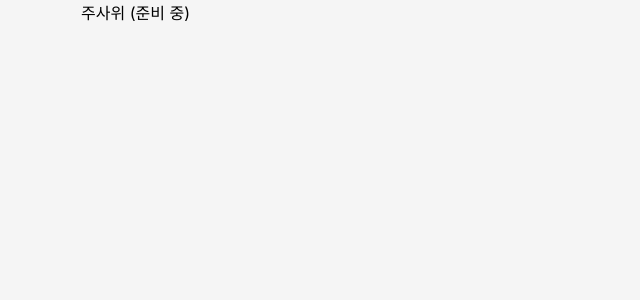
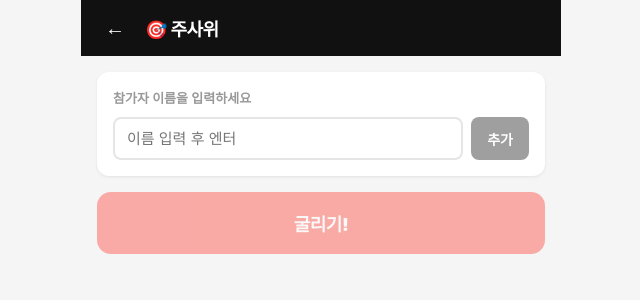
Before and after one commit to Mory-Gabia/coooofi, a React (Vite) app: page /dice in a window 1280 px wide. Shown: the top 300 px of the page, without its empty margins (319-959 px from the left). Built offline with nearby package versions, Linux system fonts and the light colour scheme.

Commit message:
feat: 주사위 게임 구현

```diff
--- /dev/null
+++ b/src/pages/Dice.module.css
@@ -0,0 +1,55 @@
+.page {
+  display: flex;
+  flex-direction: column;
+  min-height: 100vh;
+}
+
+.content {
+  padding: 16px;
+  display: flex;
+  flex-direction: column;
+  gap: 16px;
+}
+
+.diceGrid {
+  display: grid;
+  grid-template-columns: repeat(auto-fill, minmax(100px, 1fr));
+  gap: 12px;
+  padding: 20px 16px;
+}
+
+.diceCard {
+  background: var(--color-card);
+  border-radius: var(--border-radius-card);
+  padding: 16px 12px;
+  display: flex;
+  flex-direction: column;
+  align-items: center;
+  gap: 6px;
+  box-shadow: 0 1px 3px var(--color-shadow);
+  border: 2px solid transparent;
+  transition: border-color 0.2s;
+}
+
+.loserCard {
+  border-color: var(--color-accent);
+  background: var(--color-loser-bg);
+}
+
+.diceFace {
+  font-size: 42px;
+  line-height: 1;
+}
+
+.shaking {
+  animation: shake 0.25s infinite;
+}
+
+@keyframes shake {
+  0%, 100% { transform: rotate(0deg); }
+  25%       { transform: rotate(-12deg); }
+  75%       { transform: rotate(12deg); }
+}
+
+.diceName  { font-size: 13px; font-weight: 700; }
+.diceValue { font-size: 12px; color: var(--color-text-secondary); }
--- a/src/pages/Dice.tsx
+++ b/src/pages/Dice.tsx
@@ -1 +1,98 @@
-export function Dice() { return <div>주사위 (준비 중)</div> }
+import { useState, useRef, useEffect } from 'react'
+import { GameHeader } from '../components/GameHeader'
+import { ParticipantInput } from '../components/ParticipantInput'
+import { StartButton } from '../components/StartButton'
+import { ResultScreen } from '../components/ResultScreen'
+import { useParticipants } from '../hooks/useParticipants'
+import type { DiceResult } from './diceUtils'
+import { rollDice, findLoser } from './diceUtils'
+import styles from './Dice.module.css'
+
+type Phase = 'setup' | 'rolling' | 'result'
+
+const DICE_FACES: Record<number, string> = {
+  1: '⚀', 2: '⚁', 3: '⚂', 4: '⚃', 5: '⚄', 6: '⚅',
+}
+
+const ROLL_ANIMATION_MS = 1500
+const RESULT_DELAY_MS = 1000
+
+export function Dice() {
+  const { participants, input, setInput, addParticipant, removeParticipant, reset } = useParticipants()
+  const [phase, setPhase] = useState<Phase>('setup')
+  const [results, setResults] = useState<DiceResult[]>([])
+  const [loser, setLoser] = useState<string[]>([])
+  const timeout1Ref = useRef<ReturnType<typeof setTimeout> | null>(null)
+  const timeout2Ref = useRef<ReturnType<typeof setTimeout> | null>(null)
+
+  useEffect(() => {
+    return () => {
+      if (timeout1Ref.current) clearTimeout(timeout1Ref.current)
+      if (timeout2Ref.current) clearTimeout(timeout2Ref.current)
+    }
+  }, [])
+
+  function rollAll() {
+    if (timeout1Ref.current) clearTimeout(timeout1Ref.current)
+    if (timeout2Ref.current) clearTimeout(timeout2Ref.current)
+
+    setPhase('rolling')
+    timeout1Ref.current = setTimeout(() => {
+      const rolled = rollDice(participants)
+      setResults(rolled)
+      setLoser(findLoser(rolled))
+      timeout2Ref.current = setTimeout(() => setPhase('result'), RESULT_DELAY_MS)
+    }, ROLL_ANIMATION_MS)
+  }
+
+  function handleRetry() {
+    reset()
+    setPhase('setup')
+    setResults([])
+  }
+
+  return (
+    <div className={styles.page}>
+      <GameHeader title="주사위" emoji="🎯" />
+
+      {phase === 'setup' && (
+        <div className={styles.content}>
+          <ParticipantInput
+            participants={participants}
+            input={input}
+            onInputChange={setInput}
+            onAdd={addParticipant}
+            onRemove={removeParticipant}
+          />
+          <StartButton onClick={rollAll} disabled={participants.length < 2} label="굴리기!" />
+        </div>
+      )}
+
+      {(phase === 'rolling' || phase === 'result') && (
+        <div className={styles.diceGrid}>
+          {participants.map(name => {
+            const result = results.find(r => r.name === name)
+            const isLoser = loser.includes(name)
+            const isRolling = phase === 'rolling'
+
+            return (
+              <div key={name} className={`${styles.diceCard} ${isLoser && !isRolling ? styles.loserCard : ''}`}>
+                <span className={`${styles.diceFace} ${isRolling ? styles.shaking : ''}`}>
+                  {isRolling ? '🎲' : DICE_FACES[result!.value]}
+                </span>
+                <span className={styles.diceName}>{name}</span>
+                {!isRolling && result && (
+                  <span className={styles.diceValue}>{result.value}점</span>
+                )}
+              </div>
+            )
+          })}
+        </div>
+      )}
+
+      {phase === 'result' && (
+        <ResultScreen loser={loser.length === 1 ? loser[0] : loser} onRetry={handleRetry} />
+      )}
+    </div>
+  )
+}
--- /dev/null
+++ b/src/pages/diceUtils.ts
@@ -0,0 +1,16 @@
+export interface DiceResult {
+  name: string
+  value: number
+}
+
+export function rollDice(participants: string[]): DiceResult[] {
+  return participants.map(name => ({
+    name,
+    value: Math.floor(Math.random() * 6) + 1,
+  }))
+}
+
+export function findLoser(results: DiceResult[]): string[] {
+  const minValue = Math.min(...results.map(r => r.value))
+  return results.filter(r => r.value === minValue).map(r => r.name)
+}
```
Also changed, not shown: 1 other file (tests, documents, lock files or other folders).
